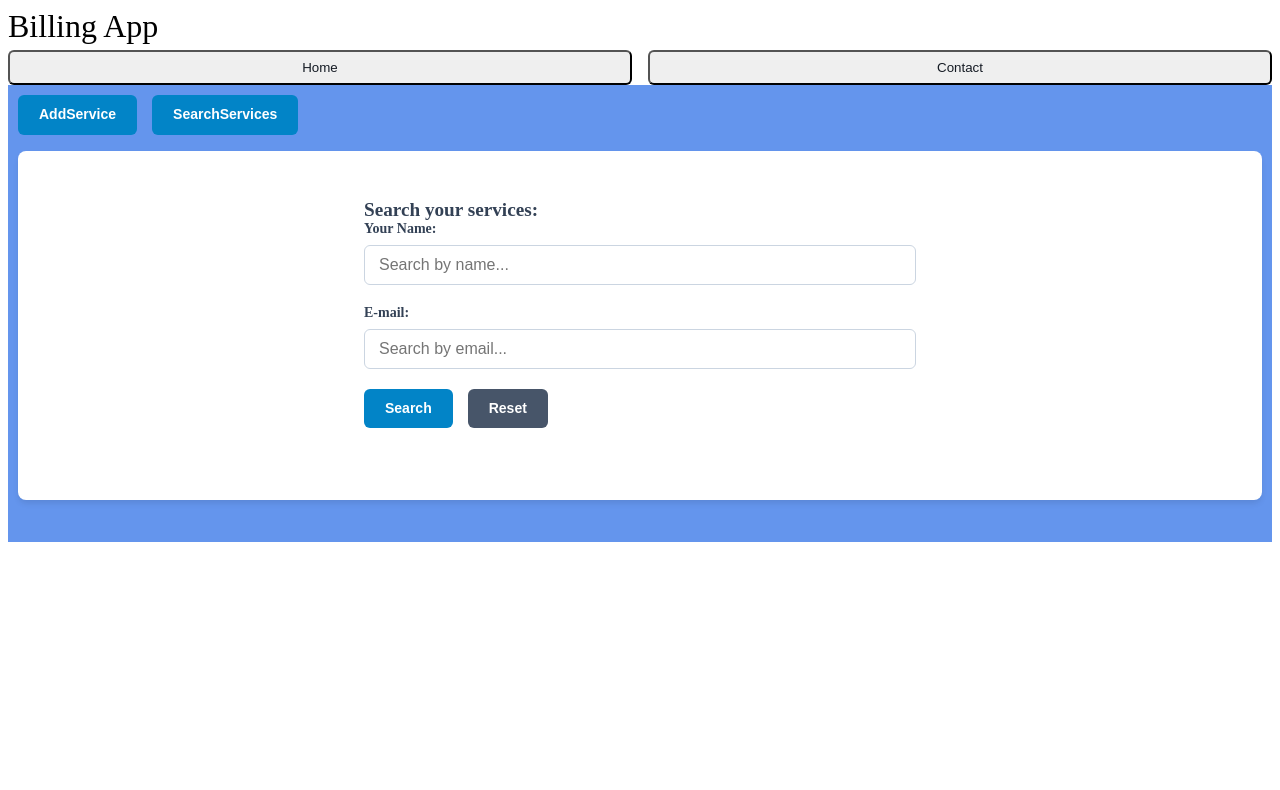
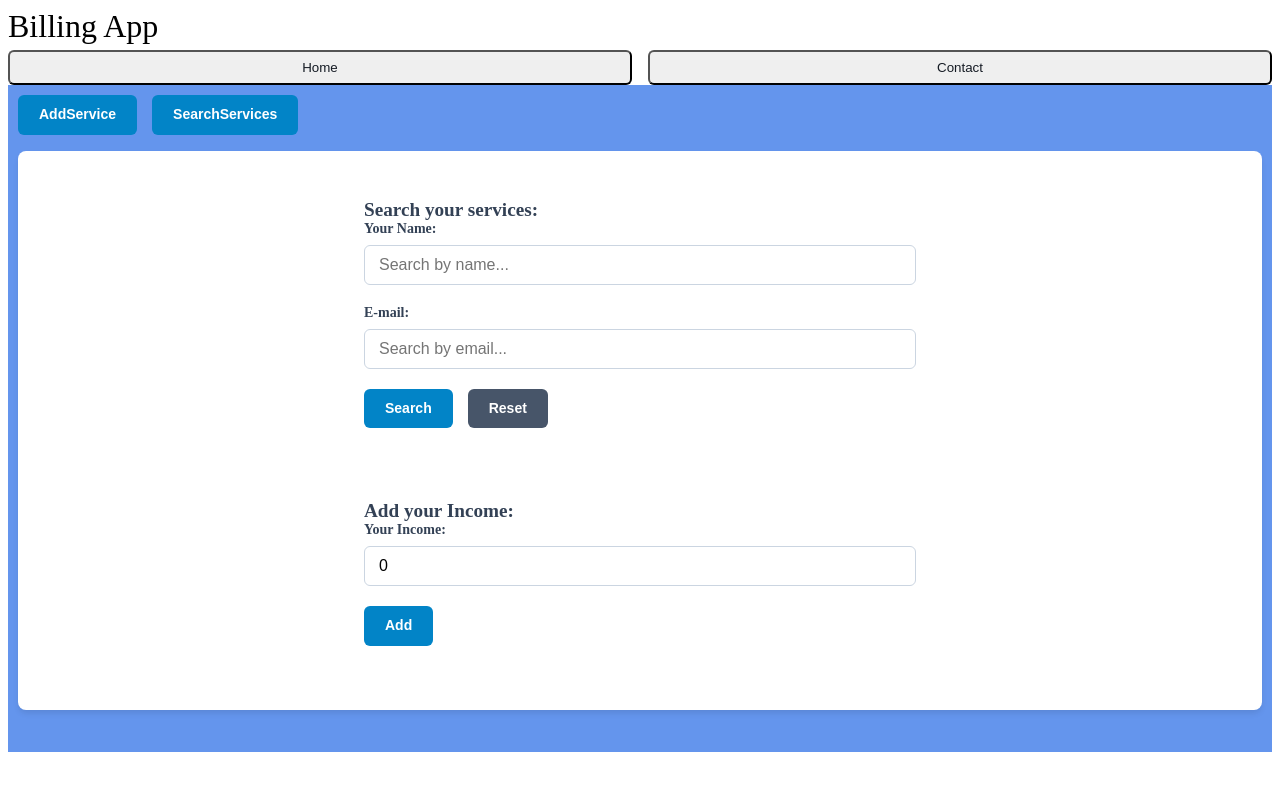
Before and after one commit to ingRicardo/billing-app, an Angular app: page / in a window 1280 px wide. Both pictures are taken after typing "Sample", "name@example.com", "Sample", "2020-01-15" into the empty fields and a click on the button "SearchServices". Shown: the top 790 px of the page. Built offline with nearby package versions, Linux system fonts and the light colour scheme.

Commit message:
income form and signal

```diff
--- a/src/app/components/home/home.html
+++ b/src/app/components/home/home.html
@@ -105,6 +105,21 @@
         } @else if (services().length === 0 && isSearching()) {
           <p>No bill services found matching criteria.</p>
         } @else {
+          <form class="form-container">
+              <div>
+                <label class="mainlabel">Add your Income:</label>
+              </div>
+              <div class="form-group">
+                <label for="income">Your Income: </label>
+                <input type="number" [(ngModel)]="income" name="income" id="income" placeholder="Add Income... ">
+              </div>
+              <div class="button-group">
+                <button type="button" class="btn btn-primary" >
+                  Add
+              </button>
+              </div>
+         </form>
+
           <ul>
             @for (item of services(); track item.id) {
               <li>
--- a/src/app/components/home/home.ts
+++ b/src/app/components/home/home.ts
@@ -49,6 +49,8 @@ export class Home {
   services = this.billService.services;
   loading = this.billService.loading;
   isSubmitting = this.billService.isSubmitting;
+
+  income = signal<number>(0);
 
   ngOnInit(): void {
     //this.billService.getAll().subscribe();
```
